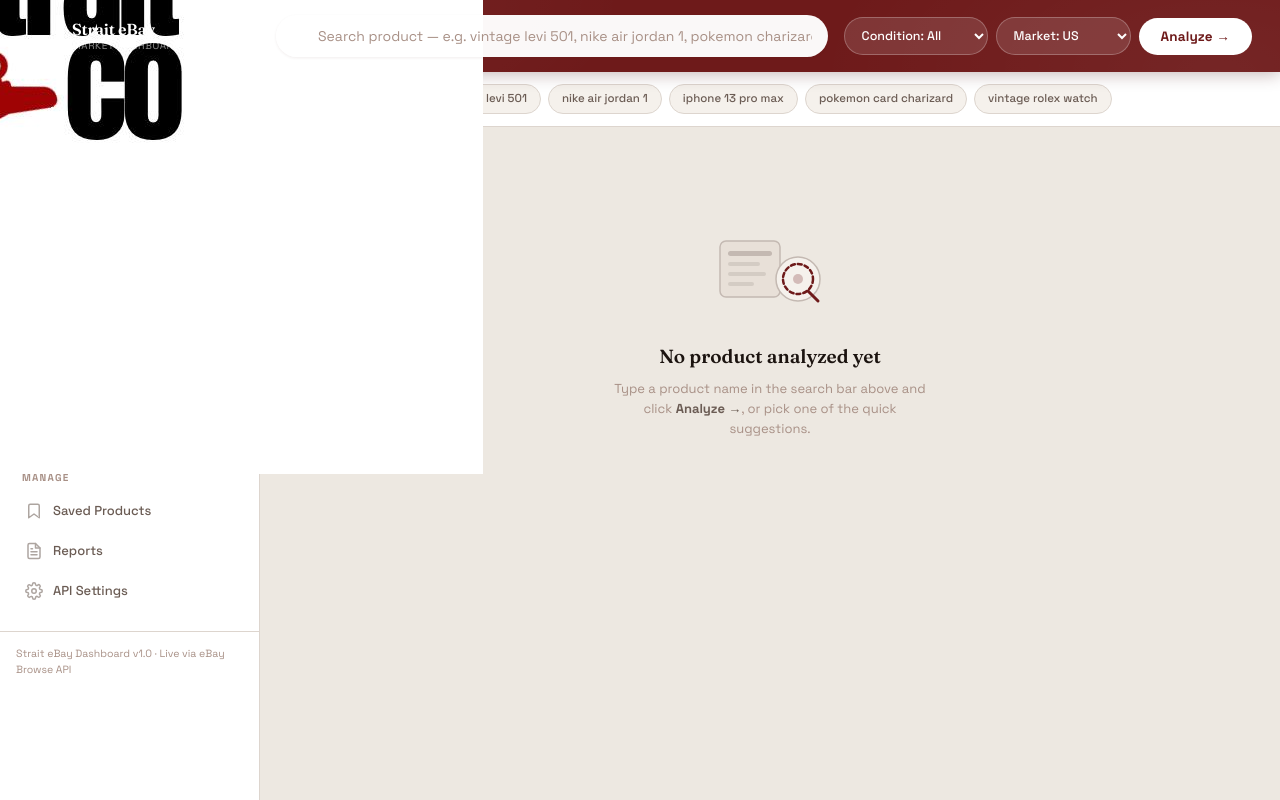
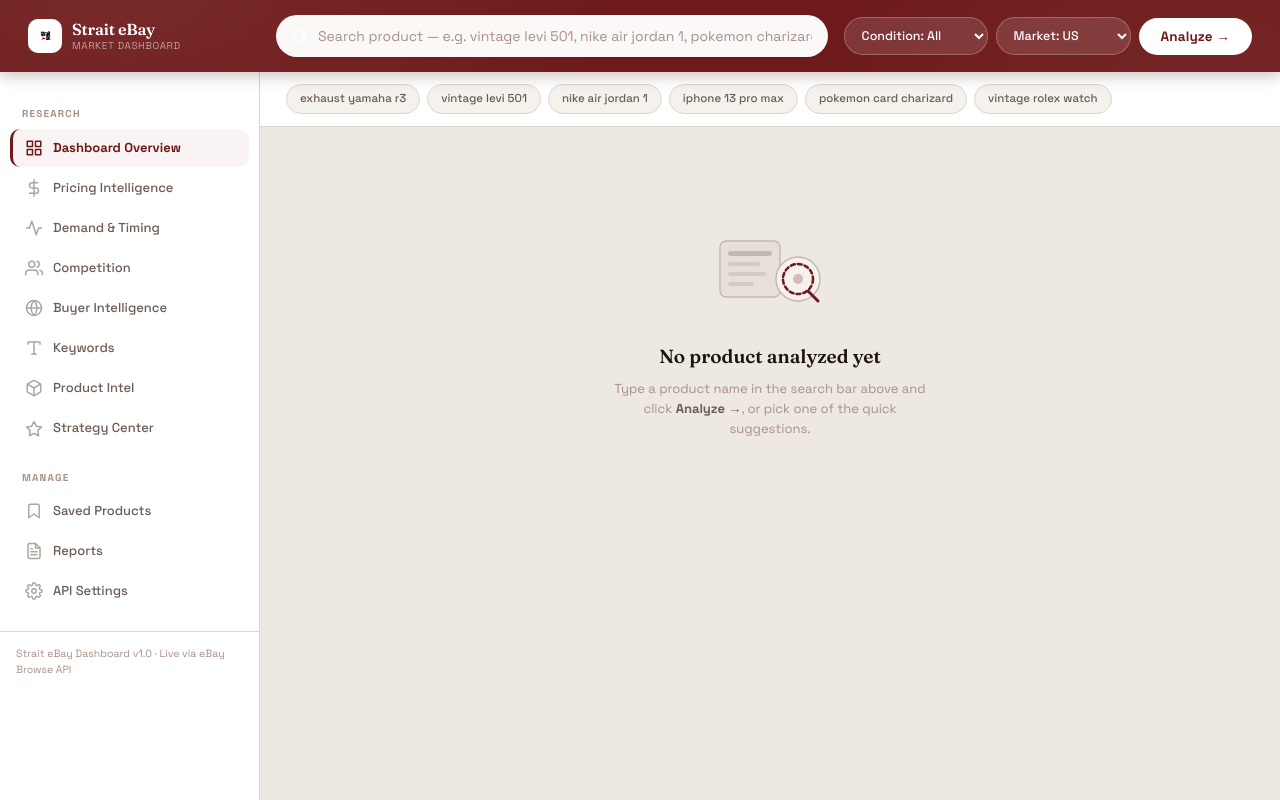
Before and after one commit to muzakifm12-cloud/strait-dashboard-ebay, a website: page public/index.html in a window 1280 px wide. Drawn offline with nearby package versions, Linux system fonts and the light colour scheme; files whose address does not match are found by name.

Commit message:
Update style.css

```diff
--- a/public/css/style.css
+++ b/public/css/style.css
@@ -91,6 +91,14 @@ button { font-family: inherit; cursor: pointer; }
   display: flex; align-items: center; justify-content: center;
   flex-shrink: 0;
 }
+
+.logo-icon .logo-img {
+  width: 100%;
+  height: 100%;
+  object-fit: cover;
+  border-radius: 10px;
+}
+
 .topbar-brand .logo-icon svg { width: 19px; height: 19px; }
 
 .topbar-brand .brand-wordmark {
```
